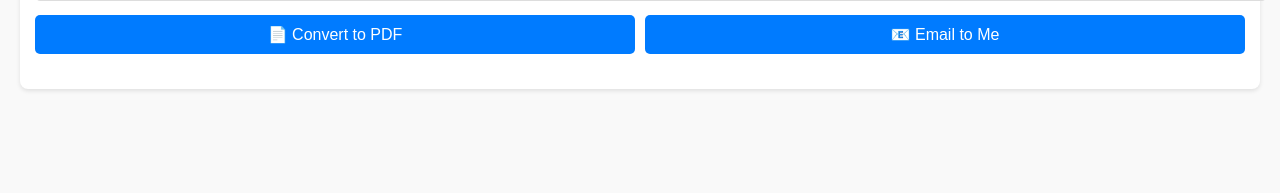
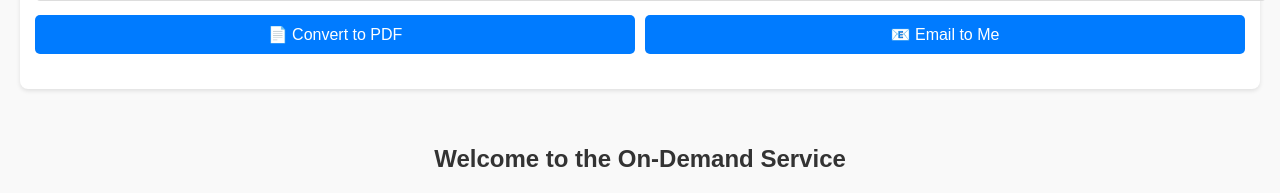
Before and after one commit to tracyywei/ondemand, a Flask app: page / in a window 1280 px wide. Shown: the part 866-1059 px from the top of the page. Before the commit the page ends 957 px from the top, so only its background shows below. Run offline with Flask 3, Linux system fonts and the light colour scheme.

Commit message:
Save local changes to index.html

```diff
--- a/templates/index.html
+++ b/templates/index.html
@@ -3,7 +3,7 @@
 <head>
   <meta charset="UTF-8" />
   <meta name="viewport" content="width=device-width, initial-scale=1.0" />
-  <title>On Demand</title>
+  <title>On-Demand Service</title>
   <link rel="stylesheet" type="text/css" href="{{ url_for('static', filename='style.css') }}">
 </head>
 <body>
@@ -37,6 +37,6 @@
   <script>
   </script>
 
-
+  <h1>Welcome to the On-Demand Service</h1>
 </body>
 </html>
```
